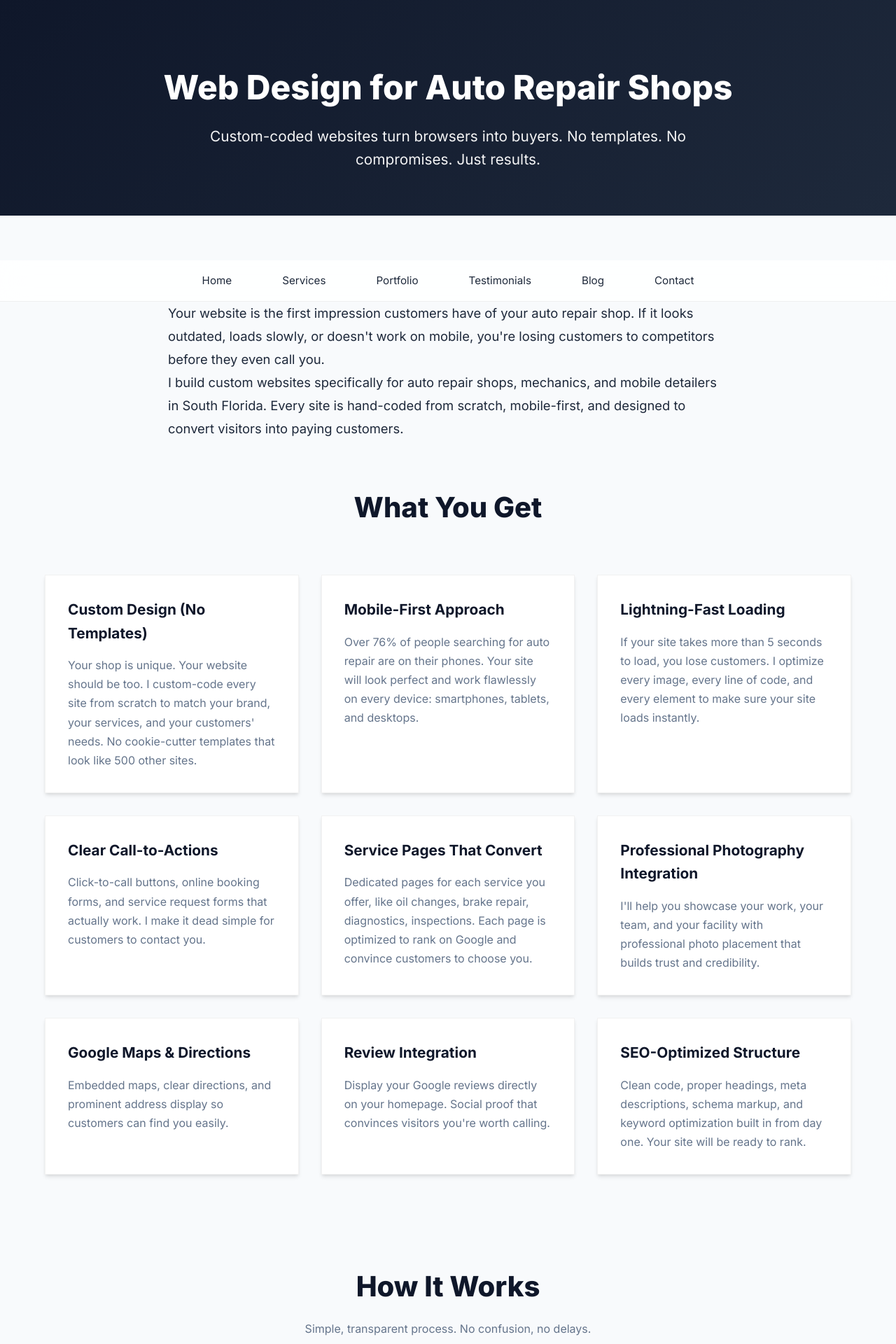
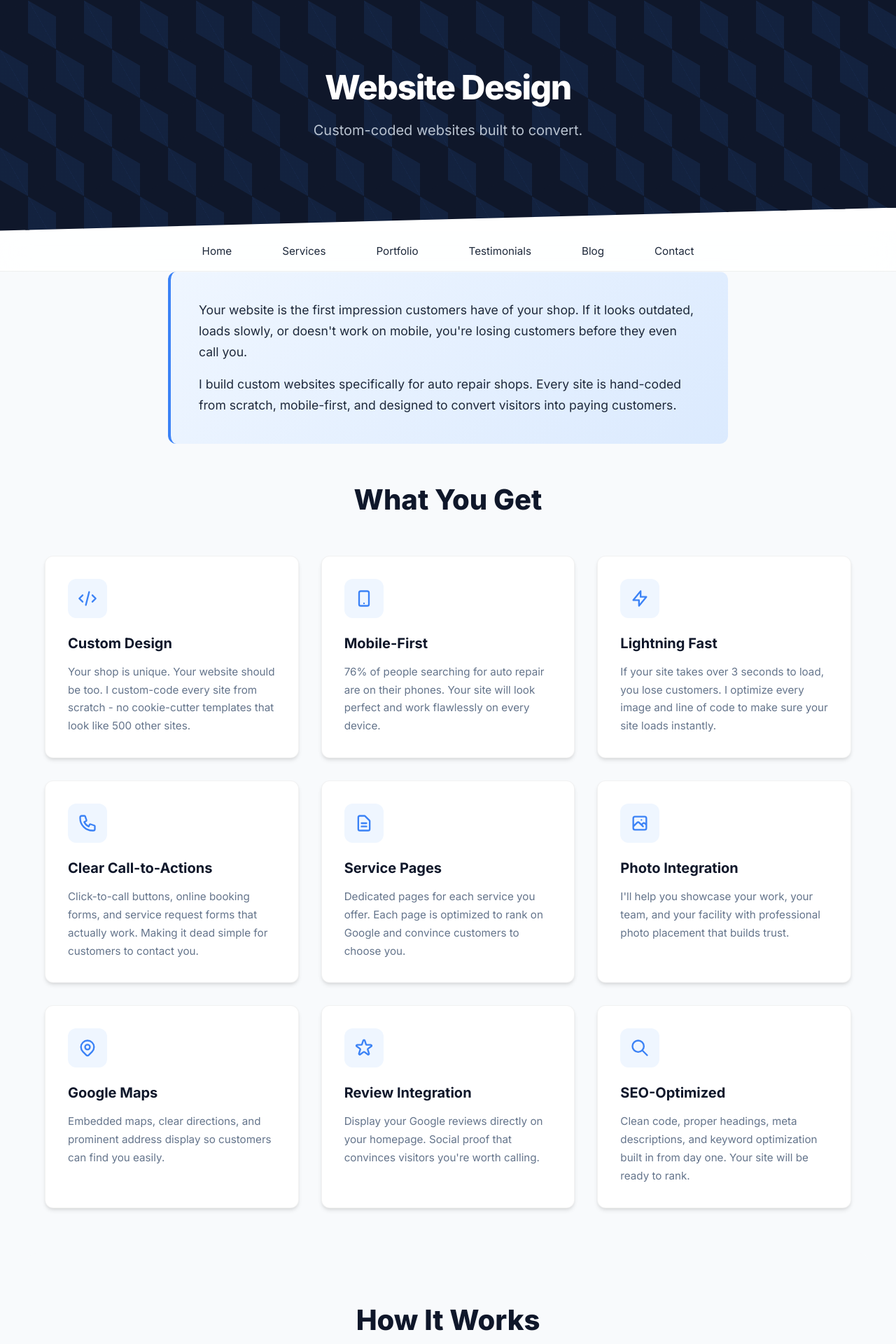
Before and after one commit to JamesBrownR/MeetingSurge, a Jekyll site: the page built from services/web-design/index.html, in a window 1280 px wide. Shown: the top 1920 px of the page at 70% size. Built offline with Jekyll 4.4.1, drawn with Linux system fonts in a browser that asks for light colours; some of the changed text lies outside the part shown.

Commit message:
Update index.html

```diff
--- a/services/web-design/index.html
+++ b/services/web-design/index.html
@@ -5,54 +5,43 @@
 ---
 
 <style>
-  /* Service Page Specific Styles */
-  .service-hero {
-    background: linear-gradient(135deg, var(--primary) 0%, var(--primary-light) 100%);
-    color: white;
-    text-align: center;
-    padding: 6rem 1.5rem 4rem;
-    margin-bottom: 4rem;
-  }
-
-  .service-hero h1 {
-    font-size: 3rem;
-    font-weight: 800;
-    line-height: 1.2;
-    margin-bottom: 1.5rem;
-    color: white;
-  }
-
-  .service-hero p {
-    font-size: 1.3rem;
-    max-width: 700px;
-    margin: 0 auto;
-    opacity: 0.95;
-  }
-
   .service-content {
     max-width: 1200px;
     margin: 0 auto;
     padding: 0 1.5rem 4rem;
   }
 
-  .service-intro {
+  .intro-box {
     max-width: 800px;
-    margin: 0 auto 4rem;
-    font-size: 1.15rem;
-    line-height: 1.8;
+    margin: 0 auto 3rem;
+    background: linear-gradient(135deg, #eff6ff 0%, #dbeafe 100%);
+    padding: 2.5rem;
+    border-radius: 12px;
+    border-left: 4px solid var(--accent);
+  }
+
+  .intro-box p {
+    font-size: 1.1rem;
+    line-height: 1.7;
     color: var(--text-main);
+    margin-bottom: 1rem;
+  }
+
+  .intro-box p:last-child {
+    margin-bottom: 0;
   }
 
   .features-grid {
     display: grid;
-    grid-template-columns: repeat(auto-fit, minmax(300px, 1fr));
+    grid-template-columns: repeat(auto-fit, minmax(320px, 1fr));
     gap: 2rem;
-    margin: 4rem 0;
+    margin: 3rem 0;
   }
 
   .feature-card {
     background: var(--surface);
     padding: 2rem;
+    border-radius: 12px;
     box-shadow: var(--shadow-md);
     border: var(--card-border);
     transition: all 0.3s ease;
@@ -61,36 +50,59 @@
   .feature-card:hover {
     transform: translateY(-5px);
     box-shadow: var(--shadow-xl);
+    border-color: rgba(59, 130, 246, 0.2);
+  }
+
+  .icon-wrapper {
+    width: 56px;
+    height: 56px;
+    background: #eff6ff;
+    border-radius: 12px;
+    display: flex;
+    align-items: center;
+    justify-content: center;
+    margin-bottom: 1.25rem;
+    color: var(--accent);
+  }
+
+  .icon-wrapper svg {
+    width: 28px;
+    height: 28px;
+    stroke-width: 2;
   }
 
   .feature-card h3 {
-    font-size: 1.3rem;
+    font-size: 1.25rem;
     color: var(--primary);
-    margin-bottom: 1rem;
+    margin-bottom: 0.75rem;
     font-weight: 700;
   }
 
   .feature-card p {
     color: var(--text-muted);
     line-height: 1.7;
+    font-size: 0.95rem;
   }
 
   .process-section {
     background: var(--bg-body);
     padding: 4rem 2rem;
-    margin: 4rem 0;
+    margin: 4rem -1.5rem;
+    border-radius: 12px;
   }
 
   .process-steps {
     display: grid;
-    grid-template-columns: repeat(auto-fit, minmax(250px, 1fr));
-    gap: 2rem;
+    grid-template-columns: repeat(auto-fit, minmax(240px, 1fr));
+    gap: 2.5rem;
     margin-top: 3rem;
+    max-width: 1100px;
+    margin-left: auto;
+    margin-right: auto;
   }
 
   .process-step {
     text-align: center;
-    position: relative;
   }
 
   .step-number {
@@ -104,11 +116,12 @@
     justify-content: center;
     font-size: 1.5rem;
     font-weight: 800;
-    margin: 0 auto 1.5rem;
+    margin: 0 auto 1.25rem;
+    box-shadow: 0 4px 12px rgba(59, 130, 246, 0.3);
   }
 
   .process-step h4 {
-    font-size: 1.1rem;
+    font-size: 1.15rem;
     color: var(--primary);
     margin-bottom: 0.75rem;
     font-weight: 700;
@@ -120,122 +133,192 @@
     line-height: 1.6;
   }
 
-  .pricing-section {
-    max-width: 900px;
+  .pricing-box {
+    max-width: 800px;
     margin: 4rem auto;
     background: var(--surface);
     padding: 3rem;
-box-shadow: var(--shadow-xl);
+    border-radius: 12px;
+    box-shadow: var(--shadow-xl);
     border: var(--card-border);
   }
 
-  .pricing-section h2 {
-    text-align: center;
-    margin-bottom: 2rem;
+  .pricing-box h3 {
+    color: var(--primary);
+    font-size: 1.35rem;
+    margin-bottom: 1.5rem;
   }
 
-  .faq-section {
-    max-width: 800px;
-    margin: 4rem auto;
+  .pricing-box ul {
+    margin-bottom: 2rem;
+    line-height: 2;
+  }
+
+  .pricing-box ul li {
+    color: var(--text-main);
+  }
+
+  .pricing-box p {
+    line-height: 1.8;
+    color: var(--text-main);
+    margin-bottom: 1rem;
+  }
+
+  .faq-grid {
+    display: grid;
+    grid-template-columns: repeat(auto-fit, minmax(340px, 1fr));
+    gap: 1.5rem;
+    margin: 3rem 0;
   }
 
   .faq-item {
     background: var(--surface);
-    padding: 2rem;
-    margin-bottom: 1.5rem;
+    padding: 1.75rem;
+    border-radius: 12px;
     border: var(--card-border);
+    transition: all 0.3s ease;
+  }
+
+  .faq-item:hover {
+    box-shadow: var(--shadow-md);
   }
 
   .faq-item h3 {
-    font-size: 1.2rem;
+    font-size: 1.1rem;
     color: var(--primary);
-    margin-bottom: 1rem;
+    margin-bottom: 0.75rem;
     font-weight: 700;
   }
 
   .faq-item p {
-    color: var(--text-main);
+    color: var(--text-muted);
+    line-height: 1.7;
+    font-size: 0.95rem;
+  }
+
+  .highlight-box {
+    background: linear-gradient(135deg, #fef3c7 0%, #fde68a 100%);
+    padding: 2rem;
+    border-radius: 12px;
+    border-left: 4px solid #f59e0b;
+    margin: 3rem 0;
+  }
+
+  .highlight-box p {
+    color: #78350f;
+    font-weight: 500;
+    margin: 0;
     line-height: 1.7;
   }
 
   @media (max-width: 768px) {
-    .service-hero h1 {
-      font-size: 2rem;
+    .process-section {
+      margin: 4rem 0;
+      padding: 3rem 1.5rem;
     }
 
-    .service-hero p {
-      font-size: 1.1rem;
+    .faq-grid {
+      grid-template-columns: 1fr;
     }
   }
 </style>
 
-<div class="service-hero">
-  <h1>Web Design for Auto Repair Shops</h1>
-  <p>Custom-coded websites turn browsers into buyers. No templates. No compromises. Just results.</p>
+<div style="background-color: #ffffff;">
+  <header>
+    <h1 class="hero-sub-text">Custom-coded websites built to convert.</h1>
+    <p class="hero-big-text">Website Design</p>
+  </header>
 </div>
 
 {% include nav.html %}
 
 <div class="service-content">
 
-  <div class="service-intro">
-    <p>Your website is the first impression customers have of your auto repair shop. If it looks outdated, loads slowly, or doesn't work on mobile, you're losing customers to competitors before they even call you.</p>
+  <div class="intro-box">
+    <p>Your website is the first impression customers have of your shop. If it looks outdated, loads slowly, or doesn't work on mobile, you're losing customers before they even call you.</p>
 
-    <p>I build custom websites specifically for auto repair shops, mechanics, and mobile detailers in South Florida. Every site is hand-coded from scratch, mobile-first, and designed to convert visitors into paying customers.</p>
+    <p>I build custom websites specifically for auto repair shops. Every site is hand-coded from scratch, mobile-first, and designed to convert visitors into paying customers.</p>
   </div>
 
-  <h2 style="text-align: center; margin-bottom: 3rem;">What You Get</h2>
+  <h2 style="text-align: center; margin-bottom: 2rem;">What You Get</h2>
 
   <div class="features-grid">
     <div class="feature-card">
-      <h3>Custom Design (No Templates)</h3>
-      <p>Your shop is unique. Your website should be too. I custom-code every site from scratch to match your brand, your services, and your customers' needs. No cookie-cutter templates that look like 500 other sites.</p>
+      <div class="icon-wrapper">
+        <svg fill="none" stroke="currentColor" viewBox="0 0 24 24"><path stroke-linecap="round" stroke-linejoin="round" d="M10 20l4-16m4 4l4 4-4 4M6 16l-4-4 4-4"></path></svg>
+      </div>
+      <h3>Custom Design</h3>
+      <p>Your shop is unique. Your website should be too. I custom-code every site from scratch - no cookie-cutter templates that look like 500 other sites.</p>
     </div>
 
     <div class="feature-card">
-      <h3>Mobile-First Approach</h3>
-      <p>Over 76% of people searching for auto repair are on their phones. Your site will look perfect and work flawlessly on every device: smartphones, tablets, and desktops.</p>
+      <div class="icon-wrapper">
+        <svg fill="none" stroke="currentColor" viewBox="0 0 24 24"><path stroke-linecap="round" stroke-linejoin="round" d="M12 18h.01M8 21h8a2 2 0 002-2V5a2 2 0 00-2-2H8a2 2 0 00-2 2v14a2 2 0 002 2z"></path></svg>
+      </div>
+      <h3>Mobile-First</h3>
+      <p>76% of people searching for auto repair are on their phones. Your site will look perfect and work flawlessly on every device.</p>
     </div>
 
     <div class="feature-card">
-      <h3>Lightning-Fast Loading</h3>
-      <p>If your site takes more than 5 seconds to load, you lose customers. I optimize every image, every line of code, and every element to make sure your site loads instantly.</p>
+      <div class="icon-wrapper">
+        <svg fill="none" stroke="currentColor" viewBox="0 0 24 24"><path stroke-linecap="round" stroke-linejoin="round" d="M13 10V3L4 14h7v7l9-11h-7z"></path></svg>
+      </div>
+      <h3>Lightning Fast</h3>
+      <p>If your site takes over 3 seconds to load, you lose customers. I optimize every image and line of code to make sure your site loads instantly.</p>
     </div>
 
     <div class="feature-card">
+      <div class="icon-wrapper">
+        <svg fill="none" stroke="currentColor" viewBox="0 0 24 24"><path stroke-linecap="round" stroke-linejoin="round" d="M3 5a2 2 0 012-2h3.28a1 1 0 01.948.684l1.498 4.493a1 1 0 01-.502 1.21l-2.257 1.13a11.042 11.042 0 005.516 5.516l1.13-2.257a1 1 0 011.21-.502l4.493 1.498a1 1 0 01.684.949V19a2 2 0 01-2 2h-1C9.716 21 3 14.284 3 6V5z"></path></svg>
+      </div>
       <h3>Clear Call-to-Actions</h3>
-      <p>Click-to-call buttons, online booking forms, and service request forms that actually work. I make it dead simple for customers to contact you.</p>
+      <p>Click-to-call buttons, online booking forms, and service request forms that actually work. Making it dead simple for customers to contact you.</p>
     </div>
 
     <div class="feature-card">
-      <h3>Service Pages That Convert</h3>
-      <p>Dedicated pages for each service you offer, like oil changes, brake repair, diagnostics, inspections. Each page is optimized to rank on Google and convince customers to choose you.</p>
+      <div class="icon-wrapper">
+        <svg fill="none" stroke="currentColor" viewBox="0 0 24 24"><path stroke-linecap="round" stroke-linejoin="round" d="M9 12h6m-6 4h6m2 5H7a2 2 0 01-2-2V5a2 2 0 012-2h5.586a1 1 0 01.707.293l5.414 5.414a1 1 0 01.293.707V19a2 2 0 01-2 2z"></path></svg>
+      </div>
+      <h3>Service Pages</h3>
+      <p>Dedicated pages for each service you offer. Each page is optimized to rank on Google and convince customers to choose you.</p>
     </div>
 
     <div class="feature-card">
-      <h3>Professional Photography Integration</h3>
-      <p>I'll help you showcase your work, your team, and your facility with professional photo placement that builds trust and credibility.</p>
+      <div class="icon-wrapper">
+        <svg fill="none" stroke="currentColor" viewBox="0 0 24 24"><path stroke-linecap="round" stroke-linejoin="round" d="M4 16l4.586-4.586a2 2 0 012.828 0L16 16m-2-2l1.586-1.586a2 2 0 012.828 0L20 14m-6-6h.01M6 20h12a2 2 0 002-2V6a2 2 0 00-2-2H6a2 2 0 00-2 2v12a2 2 0 002 2z"></path></svg>
+      </div>
+      <h3>Photo Integration</h3>
+      <p>I'll help you showcase your work, your team, and your facility with professional photo placement that builds trust.</p>
     </div>
 
     <div class="feature-card">
-      <h3>Google Maps & Directions</h3>
+      <div class="icon-wrapper">
+        <svg fill="none" stroke="currentColor" viewBox="0 0 24 24"><path stroke-linecap="round" stroke-linejoin="round" d="M17.657 16.657L13.414 20.9a1.998 1.998 0 01-2.827 0l-4.244-4.243a8 8 0 1111.314 0z"></path><path stroke-linecap="round" stroke-linejoin="round" d="M15 11a3 3 0 11-6 0 3 3 0 016 0z"></path></svg>
+      </div>
+      <h3>Google Maps</h3>
       <p>Embedded maps, clear directions, and prominent address display so customers can find you easily.</p>
     </div>
 
     <div class="feature-card">
+      <div class="icon-wrapper">
+        <svg fill="none" stroke="currentColor" viewBox="0 0 24 24"><path stroke-linecap="round" stroke-linejoin="round" d="M11.049 2.927c.3-.921 1.603-.921 1.902 0l1.519 4.674a1 1 0 00.95.69h4.915c.969 0 1.371 1.24.588 1.81l-3.976 2.888a1 1 0 00-.363 1.118l1.518 4.674c.3.922-.755 1.688-1.538 1.118l-3.976-2.888a1 1 0 00-1.176 0l-3.976 2.888c-.783.57-1.838-.197-1.538-1.118l1.518-4.674a1 1 0 00-.363-1.118l-3.976-2.888c-.784-.57-.38-1.81.588-1.81h4.914a1 1 0 00.951-.69l1.519-4.674z"></path></svg>
+      </div>
       <h3>Review Integration</h3>
       <p>Display your Google reviews directly on your homepage. Social proof that convinces visitors you're worth calling.</p>
     </div>
 
     <div class="feature-card">
-      <h3>SEO-Optimized Structure</h3>
-      <p>Clean code, proper headings, meta descriptions, schema markup, and keyword optimization built in from day one. Your site will be ready to rank.</p>
+      <div class="icon-wrapper">
+        <svg fill="none" stroke="currentColor" viewBox="0 0 24 24"><path stroke-linecap="round" stroke-linejoin="round" d="M21 21l-6-6m2-5a7 7 0 11-14 0 7 7 0 0114 0z"></path></svg>
+      </div>
+      <h3>SEO-Optimized</h3>
+      <p>Clean code, proper headings, meta descriptions, and keyword optimization built in from day one. Your site will be ready to rank.</p>
     </div>
   </div>
 
   <div class="process-section">
-    <h2 style="text-align: center; margin-bottom: 1rem;">How It Works</h2>
-    <p style="text-align: center; color: var(--text-muted); max-width: 600px; margin: 0 auto;">Simple, transparent process. No confusion, no delays.</p>
+    <h2 style="text-align: center; margin-bottom: 0.5rem;">How It Works</h2>
+    <p style="text-align: center; color: var(--text-muted); max-width: 600px; margin: 0 auto 3rem;">Simple, transparent process. No confusion, no delays.</p>
 
     <div class="process-steps">
       <div class="process-step">
@@ -264,38 +347,32 @@
     </div>
   </div>
 
-  <div class="pricing-section">
-    <h2>Investment</h2>
+  <div class="pricing-box">
+    <h2 style="text-align: center; margin-bottom: 0.5rem;">Investment</h2>
     <p style="text-align: center; color: var(--text-muted); margin-bottom: 2rem;">Custom pricing based on what you actually need. No hidden fees. No surprises.</p>
-        <h3 style="line-height: 1.8; margin-bottom: 1rem;">Factors in pricing:</h3>
-    <ul style="margin-bottom: 2rem; line-height: 1.8;">
+
+    <h3>Factors that affect pricing:</h3>
+    <ul>
       <li>Number of pages you need</li>
       <li>Complexity of features (booking systems, galleries, etc.)</li>
       <li>Content creation requirements</li>
       <li>Timeline and urgency</li>
     </ul>
 
-    <p style="line-height: 1.8;"><strong>Timeline:</strong> Most sites are completed in 1-2 weeks from start to launch.</p>
+    <p><strong>Timeline:</strong> Most sites are completed in 1-2 weeks from start to launch.</p>
 
     <div style="text-align: center; margin-top: 2rem;">
       <a href="/contact" class="cta-button">Get Your Free Quote</a>
     </div>
   </div>
 
-  <h2 style="text-align: center; margin: 4rem 0 2rem;">What Makes This Different</h2>
-
-  <div class="service-intro">
-    <p><strong>No templates.</strong> Every line of code is written specifically for your shop. Your site will do exactly what you need it to do, look exactly how you want it to look, and stand out from every other auto shop who has no control.</p>
-
-    <p><strong>Built for conversion.</strong> Pretty websites are nice. And better websites get you better customers. Every design decision {from button placement to color choices} is made with one goal: turning visitors into paying customers.</p>
-
-    <p><strong>Fast turnaround.</strong> I don't take weeks to make simple updates. You get daily progress updates. Most sites are done in 1-2 weeks.</p>
-
+  <div class="highlight-box">
+    <p><strong>What Makes This Different:</strong> No templates. Every line of code is written specifically for your shop. Your site will do exactly what you need it to do, look exactly how you want it to look, and stand out from every other auto shop stuck with generic templates.</p>
   </div>
 
-  <div class="faq-section">
-    <h2 style="text-align: center; margin-bottom: 2rem;">Common Questions</h2>
+  <h2 style="text-align: center; margin: 4rem 0 2rem;">Common Questions</h2>
 
+  <div class="faq-grid">
     <div class="faq-item">
       <h3>Do I need to provide content and photos?</h3>
       <p>I'll work with whatever you have. If you have photos of your shop, team, and work, great. If not, I can guide you on what to shoot with your phone. For written content, I can write it based on our conversation about your services.</p>
```
